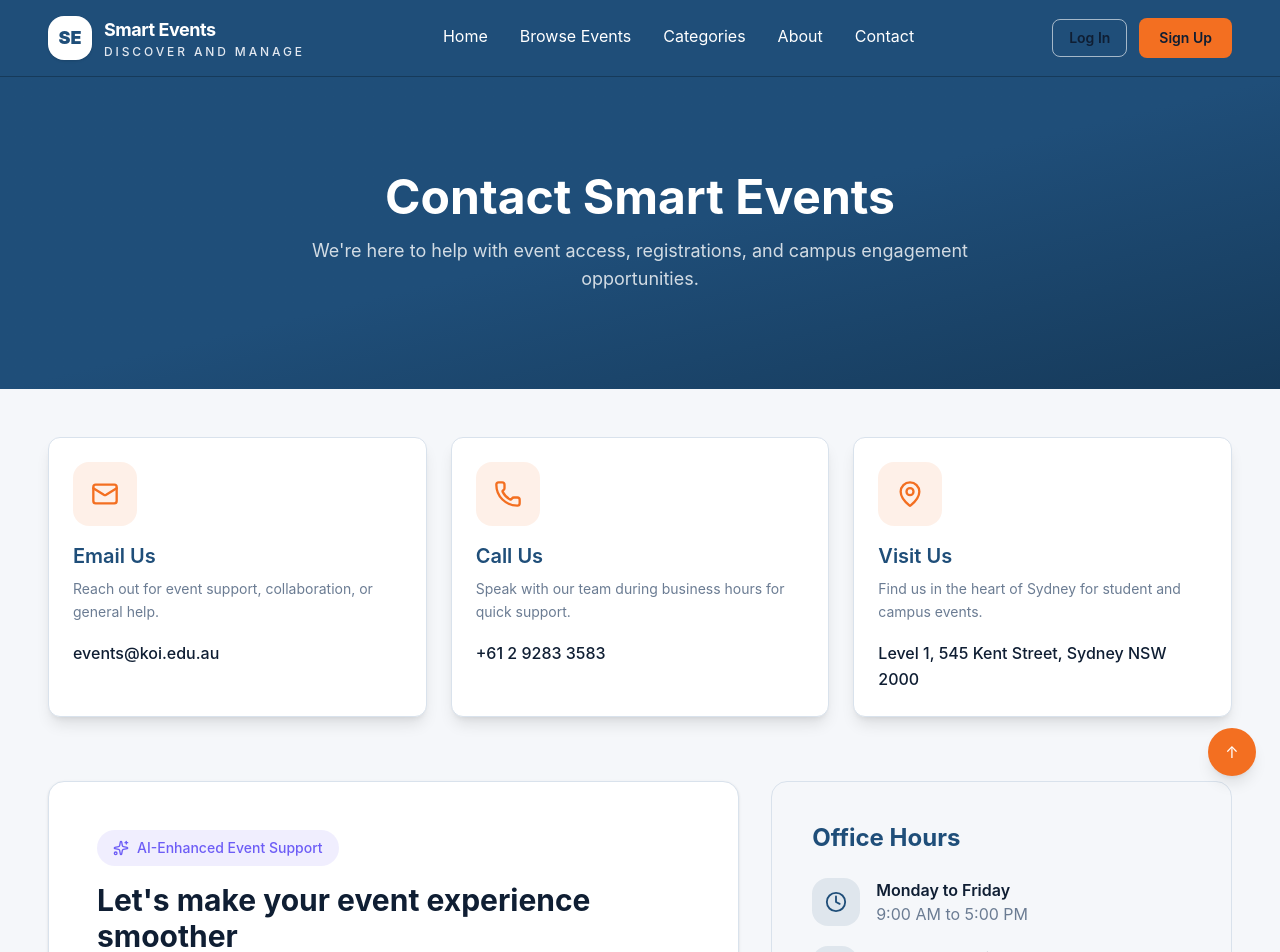
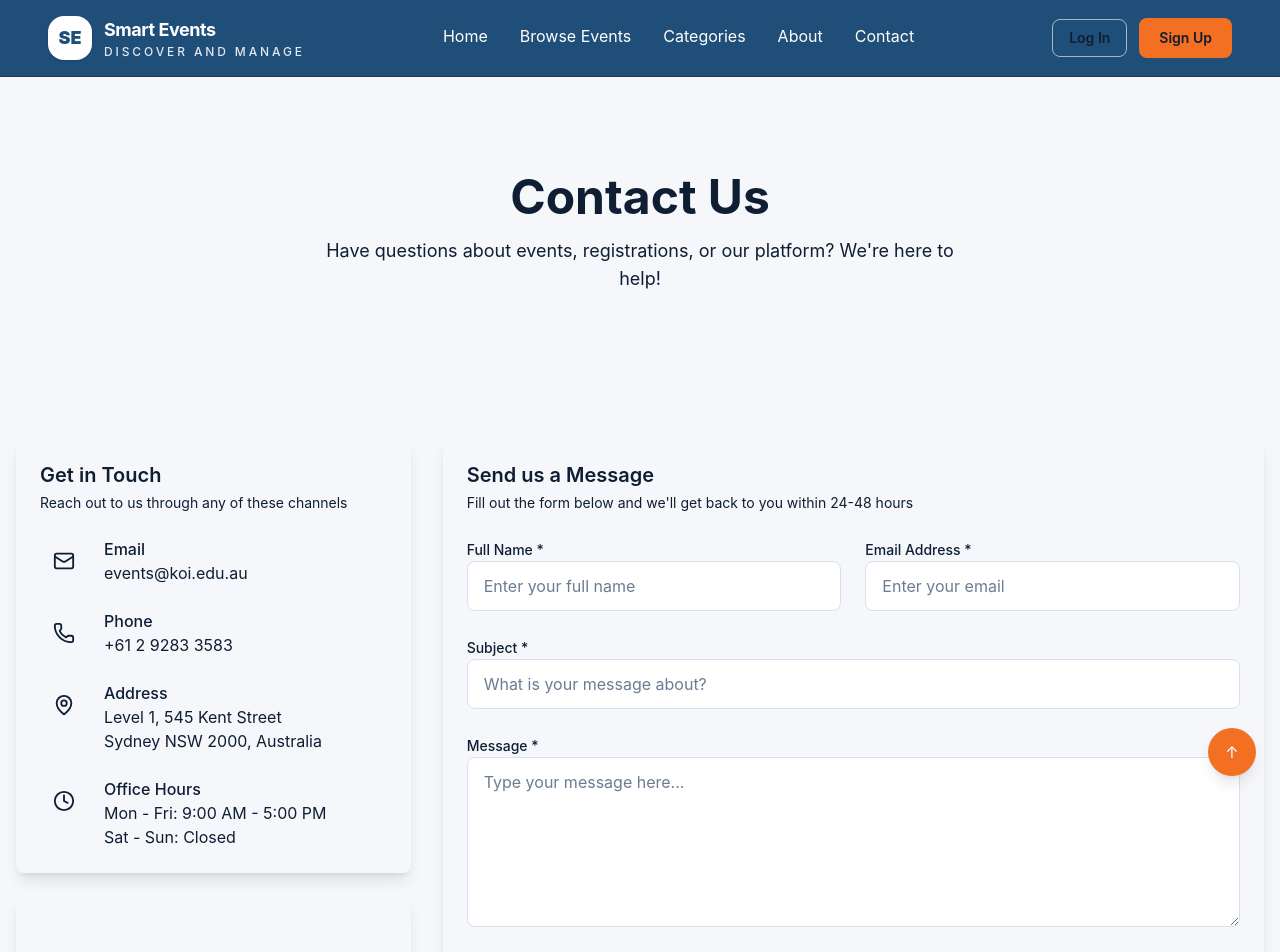
Before and after one commit to Strange-bots/Smart_Event_Management, a React (Vite) app: page /contact in a window 1280 px wide. Shown: the top 952 px of the page. Built offline with nearby package versions, Linux system fonts and the light colour scheme.

Commit message:
added contact page

```diff
--- a/src/pages/contact.jsx
+++ b/src/pages/contact.jsx
@@ -1,146 +1,362 @@
+import { useState } from "react";
 import Navbar from "../components/layout/navbar";
 import Footer from "../components/layout/footer";
-import { Mail, Phone, MapPin, Clock, Sparkles } from "lucide-react";
+import {
+  Mail,
+  Phone,
+  MapPin,
+  Clock,
+  Send,
+  CheckCircle,
+} from "lucide-react";
 
-const contactCards = [
-  {
-    title: "Email Us",
-    description: "Reach out for event support, collaboration, or general help.",
-    value: "events@koi.edu.au",
-    href: "mailto:events@koi.edu.au",
-    icon: Mail,
-  },
-  {
-    title: "Call Us",
-    description: "Speak with our team during business hours for quick support.",
-    value: "+61 2 9283 3583",
-    href: "tel:+61292833583",
-    icon: Phone,
-  },
-  {
-    title: "Visit Us",
-    description: "Find us in the heart of Sydney for student and campus events.",
-    value: "Level 1, 545 Kent Street, Sydney NSW 2000",
-    href: "https://maps.google.com/?q=545+Kent+Street+Sydney+NSW+2000",
-    icon: MapPin,
-  },
-];
+const contactMessagesStore = [];
+
+export const getContactMessages = () => contactMessagesStore;
+
+const initialFormData = {
+  fullName: "",
+  email: "",
+  subject: "",
+  message: "",
+};
+
+function validateContactForm(formData) {
+  const errors = {};
+  const emailPattern = /^[^\s@]+@[^\s@]+\.[^\s@]+$/;
+
+  if (!formData.fullName.trim()) {
+    errors.fullName = "Full name is required";
+  } else if (formData.fullName.trim().length > 100) {
+    errors.fullName = "Name must be less than 100 characters";
+  }
+
+  if (!formData.email.trim()) {
+    errors.email = "Email is required";
+  } else if (!emailPattern.test(formData.email.trim())) {
+    errors.email = "Invalid email address";
+  } else if (formData.email.trim().length > 255) {
+    errors.email = "Email must be less than 255 characters";
+  }
+
+  if (!formData.subject.trim()) {
+    errors.subject = "Subject is required";
+  } else if (formData.subject.trim().length > 200) {
+    errors.subject = "Subject must be less than 200 characters";
+  }
+
+  if (!formData.message.trim()) {
+    errors.message = "Message is required";
+  } else if (formData.message.trim().length > 2000) {
+    errors.message = "Message must be less than 2000 characters";
+  }
+
+  return errors;
+}
 
 function Contact() {
+  const [formData, setFormData] = useState(initialFormData);
+  const [errors, setErrors] = useState({});
+  const [isSubmitting, setIsSubmitting] = useState(false);
+  const [isSubmitted, setIsSubmitted] = useState(false);
+
+  const handleChange = (event) => {
+    const { id, value } = event.target;
+
+    setFormData((prev) => ({ ...prev, [id]: value }));
+
+    if (errors[id]) {
+      setErrors((prev) => ({ ...prev, [id]: "" }));
+    }
+  };
+
+  const handleSubmit = (event) => {
+    event.preventDefault();
+    setIsSubmitting(true);
+
+    const validationErrors = validateContactForm(formData);
+
+    if (Object.keys(validationErrors).length > 0) {
+      setErrors(validationErrors);
+      setIsSubmitting(false);
+      return;
+    }
+
+    const cleanedData = {
+      fullName: formData.fullName.trim(),
+      email: formData.email.trim(),
+      subject: formData.subject.trim(),
+      message: formData.message.trim(),
+    };
+
+    contactMessagesStore.push({
+      ...cleanedData,
+      id: `msg-${Date.now()}`,
+      date: new Date().toISOString(),
+      status: "unread",
+    });
+
+    setErrors({});
+    setIsSubmitted(true);
+
+    setTimeout(() => {
+      setFormData(initialFormData);
+      setIsSubmitted(false);
+    }, 3000);
+
+    setIsSubmitting(false);
+  };
+
   return (
-    <div className="min-h-screen flex flex-col bg-[#f5f7fa]">
+    <div className="min-h-screen flex flex-col">
       <Navbar />
-
-      <main className="flex-1">
-        <div className="bg-gradient-to-br from-[#1f4e79] via-[#1f4e79] to-[#163a5a] py-16 md:py-24">
-          <div className="mx-auto max-w-[1440px] px-4 text-center lg:px-12">
-            <h1 className="mb-4 text-3xl font-bold text-white md:text-5xl">
-              Contact Smart Events
+      <main className="flex-1 bg-background">
+        <div className="bg-gradient-to-br from-primary via-primary/95 to-primary/90 py-16 md:py-24">
+          <div className="container mx-auto px-4 text-center">
+            <h1 className="text-3xl md:text-5xl font-heading font-bold text-primary-foreground mb-4">
+              Contact Us
             </h1>
-            <p className="mx-auto max-w-2xl text-lg text-white/80">
-              We&apos;re here to help with event access, registrations, and
-              campus engagement opportunities.
+            <p className="text-primary-foreground/80 text-lg max-w-2xl mx-auto">
+              Have questions about events, registrations, or our platform?
+              We&apos;re here to help!
             </p>
           </div>
         </div>
 
-        <div className="mx-auto max-w-[1440px] px-4 py-12 lg:px-12">
-          <div className="mb-16 grid gap-6 md:grid-cols-2 xl:grid-cols-3">
-            {contactCards.map((card) => {
-              const Icon = card.icon;
-
-              return (
-                <a
-                  key={card.title}
-                  href={card.href}
-                  target={card.title === "Visit Us" ? "_blank" : undefined}
-                  rel={card.title === "Visit Us" ? "noreferrer" : undefined}
-                  className="rounded-xl border border-[#d9e2ec] bg-white p-6 shadow-lg transition hover:-translate-y-1 hover:shadow-xl"
-                >
-                  <div className="mb-4 flex h-16 w-16 items-center justify-center rounded-2xl bg-[#f36f21]/10">
-                    <Icon className="text-[#f36f21]" size={28} />
-                  </div>
-                  <h2 className="mb-2 text-xl font-semibold text-[#1f4e79]">
-                    {card.title}
+        <div className="container mx-auto px-4 py-12">
+          <div className="grid lg:grid-cols-3 gap-8">
+            <div className="space-y-6">
+              <div className="border-0 shadow-lg rounded-lg bg-card">
+                <div className="p-6 pb-4">
+                  <h2 className="font-heading text-xl font-semibold text-foreground">
+                    Get in Touch
                   </h2>
-                  <p className="mb-4 text-sm leading-relaxed text-[#6b7c93]">
-                    {card.description}
+                  <p className="text-sm text-muted-foreground mt-1">
+                    Reach out to us through any of these channels
                   </p>
-                  <p className="font-medium leading-relaxed text-[#0f1e33]">
-                    {card.value}
-                  </p>
-                </a>
-              );
-            })}
                 </div>
 
-          <div className="grid gap-8 lg:grid-cols-[1.2fr_0.8fr]">
-            <div className="rounded-2xl border border-[#d9e2ec] bg-white p-8 shadow-sm md:p-12">
-              <div className="mb-4 inline-flex items-center gap-2 rounded-full bg-[#6d5df6]/10 px-4 py-2 text-sm font-medium text-[#6d5df6]">
-                <Sparkles size={16} />
-                AI-Enhanced Event Support
+                <div className="space-y-6 p-6 pt-2">
+                  <div className="flex items-start gap-4">
+                    <div className="w-12 h-12 rounded-xl bg-brand-orange/10 flex items-center justify-center shrink-0">
+                      <Mail className="text-brand-orange" size={22} />
                     </div>
-              <h2 className="mb-4 text-2xl font-bold text-[#0f1e33] md:text-3xl">
-                Let&apos;s make your event experience smoother
-              </h2>
-              <p className="mb-6 leading-relaxed text-[#6b7c93]">
-                Whether you&apos;re a student exploring opportunities, a faculty
-                member coordinating participation, or a guest speaker joining
-                an academic event, Smart Events helps you stay informed and
-                connected.
-              </p>
+                    <div>
+                      <p className="font-medium text-foreground">Email</p>
                       <a
                         href="mailto:events@koi.edu.au"
-                className="inline-flex rounded-lg bg-[#f36f21] px-6 py-3 text-sm font-semibold text-white transition hover:bg-[#ff8a3d]"
+                        className="text-muted-foreground hover:text-brand-orange transition-colors"
                       >
-                Contact the Events Team
+                        events@koi.edu.au
                       </a>
                     </div>
+                  </div>
 
-            <div className="rounded-2xl border border-[#d9e2ec] bg-[#f5f7fa] p-8 md:p-10">
-              <h2 className="mb-6 text-2xl font-bold text-[#1f4e79]">
-                Office Hours
-              </h2>
-              <div className="space-y-5">
                   <div className="flex items-start gap-4">
-                  <div className="flex h-12 w-12 items-center justify-center rounded-2xl bg-[#1f4e79]/10">
-                    <Clock className="text-[#1f4e79]" size={22} />
+                    <div className="w-12 h-12 rounded-xl bg-brand-orange/10 flex items-center justify-center shrink-0">
+                      <Phone className="text-brand-orange" size={22} />
                     </div>
                     <div>
-                    <p className="font-semibold text-[#0f1e33]">
-                      Monday to Friday
-                    </p>
-                    <p className="text-[#6b7c93]">9:00 AM to 5:00 PM</p>
+                      <p className="font-medium text-foreground">Phone</p>
+                      <a
+                        href="tel:+61292833583"
+                        className="text-muted-foreground hover:text-brand-orange transition-colors"
+                      >
+                        +61 2 9283 3583
+                      </a>
                     </div>
                   </div>
+
                   <div className="flex items-start gap-4">
-                  <div className="flex h-12 w-12 items-center justify-center rounded-2xl bg-[#1f4e79]/10">
-                    <MapPin className="text-[#1f4e79]" size={22} />
+                    <div className="w-12 h-12 rounded-xl bg-brand-orange/10 flex items-center justify-center shrink-0">
+                      <MapPin className="text-brand-orange" size={22} />
                     </div>
                     <div>
-                    <p className="font-semibold text-[#0f1e33]">
-                      Campus Location
-                    </p>
-                    <p className="text-[#6b7c93]">
-                      Level 1, 545 Kent Street, Sydney NSW 2000
+                      <p className="font-medium text-foreground">Address</p>
+                      <p className="text-muted-foreground">
+                        Level 1, 545 Kent Street
+                        <br />
+                        Sydney NSW 2000, Australia
                       </p>
                     </div>
                   </div>
-                <div className="rounded-xl bg-white p-5 shadow-sm">
-                  <p className="mb-2 font-semibold text-[#1f4e79]">
-                    Need help fast?
+
+                  <div className="flex items-start gap-4">
+                    <div className="w-12 h-12 rounded-xl bg-brand-orange/10 flex items-center justify-center shrink-0">
+                      <Clock className="text-brand-orange" size={22} />
+                    </div>
+                    <div>
+                      <p className="font-medium text-foreground">
+                        Office Hours
                       </p>
-                  <p className="text-sm leading-relaxed text-[#6b7c93]">
-                    For urgent event questions, email us with your event name,
-                    date, and issue so the team can respond faster.
+                      <p className="text-muted-foreground">
+                        Mon - Fri: 9:00 AM - 5:00 PM
+                        <br />
+                        Sat - Sun: Closed
                       </p>
+                    </div>
+                  </div>
+                </div>
+              </div>
+
+              <div className="border-0 shadow-lg overflow-hidden rounded-lg bg-card">
+                <div className="h-48 bg-secondary flex items-center justify-center">
+                  <div className="text-center text-muted-foreground">
+                    <MapPin size={32} className="mx-auto mb-2" />
+                    <p className="text-sm">Map integration placeholder</p>
+                  </div>
+                </div>
+              </div>
+            </div>
+
+            <div className="lg:col-span-2">
+              <div className="border-0 shadow-lg rounded-lg bg-card">
+                <div className="p-6 pb-4">
+                  <h2 className="font-heading text-xl font-semibold text-foreground">
+                    Send us a Message
+                  </h2>
+                  <p className="text-sm text-muted-foreground mt-1">
+                    Fill out the form below and we&apos;ll get back to you
+                    within 24-48 hours
+                  </p>
+                </div>
+
+                <div className="p-6 pt-2">
+                  {isSubmitted ? (
+                    <div className="py-12 text-center">
+                      <div className="w-16 h-16 rounded-full bg-green-100 flex items-center justify-center mx-auto mb-4">
+                        <CheckCircle className="text-green-600" size={32} />
+                      </div>
+                      <h3 className="text-xl font-heading font-semibold text-foreground mb-2">
+                        Message Sent!
+                      </h3>
+                      <p className="text-muted-foreground">
+                        Thank you for contacting us. We&apos;ll respond to your
+                        inquiry soon.
+                      </p>
+                    </div>
+                  ) : (
+                    <form onSubmit={handleSubmit} className="space-y-6">
+                      <div className="grid md:grid-cols-2 gap-6">
+                        <div className="space-y-2">
+                          <label
+                            htmlFor="fullName"
+                            className="text-sm font-medium text-foreground"
+                          >
+                            Full Name *
+                          </label>
+                          <input
+                            id="fullName"
+                            placeholder="Enter your full name"
+                            value={formData.fullName}
+                            onChange={handleChange}
+                            className={`w-full rounded-lg border bg-white px-4 py-3 text-[#0f1e33] outline-none transition placeholder:text-[#6b7c93] ${
+                              errors.fullName
+                                ? "border-red-500"
+                                : "border-[#d9e2ec] focus:border-[#1f4e79]"
+                            }`}
+                          />
+                          {errors.fullName && (
+                            <p className="text-sm text-red-500">
+                              {errors.fullName}
+                            </p>
+                          )}
+                        </div>
+
+                        <div className="space-y-2">
+                          <label
+                            htmlFor="email"
+                            className="text-sm font-medium text-foreground"
+                          >
+                            Email Address *
+                          </label>
+                          <input
+                            id="email"
+                            type="email"
+                            placeholder="Enter your email"
+                            value={formData.email}
+                            onChange={handleChange}
+                            className={`w-full rounded-lg border bg-white px-4 py-3 text-[#0f1e33] outline-none transition placeholder:text-[#6b7c93] ${
+                              errors.email
+                                ? "border-red-500"
+                                : "border-[#d9e2ec] focus:border-[#1f4e79]"
+                            }`}
+                          />
+                          {errors.email && (
+                            <p className="text-sm text-red-500">
+                              {errors.email}
+                            </p>
+                          )}
+                        </div>
+                      </div>
+
+                      <div className="space-y-2">
+                        <label
+                          htmlFor="subject"
+                          className="text-sm font-medium text-foreground"
+                        >
+                          Subject *
+                        </label>
+                        <input
+                          id="subject"
+                          placeholder="What is your message about?"
+                          value={formData.subject}
+                          onChange={handleChange}
+                          className={`w-full rounded-lg border bg-white px-4 py-3 text-[#0f1e33] outline-none transition placeholder:text-[#6b7c93] ${
+                            errors.subject
+                              ? "border-red-500"
+                              : "border-[#d9e2ec] focus:border-[#1f4e79]"
+                          }`}
+                        />
+                        {errors.subject && (
+                          <p className="text-sm text-red-500">
+                            {errors.subject}
+                          </p>
+                        )}
+                      </div>
+
+                      <div className="space-y-2">
+                        <label
+                          htmlFor="message"
+                          className="text-sm font-medium text-foreground"
+                        >
+                          Message *
+                        </label>
+                        <textarea
+                          id="message"
+                          placeholder="Type your message here..."
+                          rows={6}
+                          value={formData.message}
+                          onChange={handleChange}
+                          className={`w-full rounded-lg border bg-white px-4 py-3 text-[#0f1e33] outline-none transition placeholder:text-[#6b7c93] ${
+                            errors.message
+                              ? "border-red-500"
+                              : "border-[#d9e2ec] focus:border-[#1f4e79]"
+                          }`}
+                        />
+                        {errors.message && (
+                          <p className="text-sm text-red-500">
+                            {errors.message}
+                          </p>
+                        )}
+                      </div>
+
+                      <button
+                        type="submit"
+                        className="w-full md:w-auto inline-flex items-center justify-center gap-2 rounded-lg bg-brand-orange px-6 py-3 text-sm font-semibold text-white transition hover:bg-[#ff8a3d] disabled:cursor-not-allowed disabled:opacity-70"
+                        disabled={isSubmitting}
+                      >
+                        <Send size={18} />
+                        {isSubmitting ? "Sending..." : "Send Message"}
+                      </button>
+                    </form>
+                  )}
                 </div>
               </div>
             </div>
           </div>
         </div>
       </main>
-
       <Footer />
     </div>
   );
```
Lines whose indentation alone changed are shown as unchanged.
